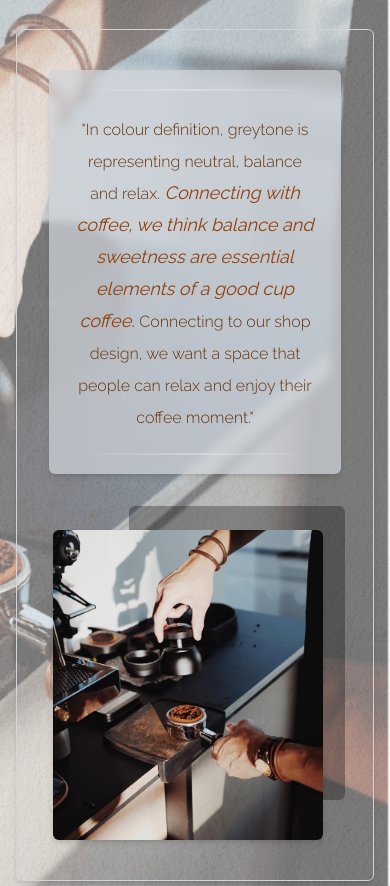
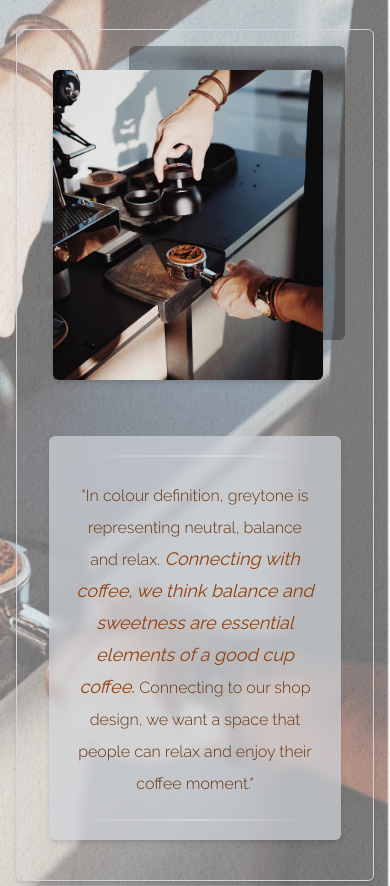
Before and after one commit to Samuellaudev/nextjs-cafe-template, a Next.js app: page / in a window 390 px wide. Shown: the part 682-1568 px from the top of the page. Built offline with nearby package versions, Linux system fonts and the light colour scheme.

Commit message:
Adjusted the order position in mobile view in Quote

```diff
--- a/components/Quote.jsx
+++ b/components/Quote.jsx
@@ -8,12 +8,13 @@ const ThinLine = () => (
 
 const Quote = () => {
   return (
-    <section className="relative mx-auto max-w-screen-xl px-4 py-8 sm:px-6 lg:px-8 md:mb-40">
+    <section className="relative mx-auto max-w-screen-xl px-4 py-8 sm:px-6 lg:px-8 md:mb-20">
       {/* Background Image */ }
       <div className="absolute inset-0 bg-cover bg-right md:bg-center bg-no-repeat opacity-70 md:rounded-md" style={ { backgroundImage: "url('/images/quote_bg.png')" } }></div>
       {/* Content */ }
       <div className="relative z-10 container grid grid-cols-1 md:grid-cols-2 gap-4 px-4 py-10 md:py-20 mx-auto text-center text-white border border-gray-300 p-6 rounded-md shadow-md">
-        <div className='relative col-span-1 md:col-span-1 mb-10 md:my-auto mx-4'>
+        {/* Quote */}
+        <div className='relative order-2 md:order-1 col-span-1 md:col-span-1 mt-10  md:my-auto mx-4'>
           <div className="absolute inset-0 bg-gray-300/70 rounded-md shadow-md backdrop-blur-sm"></div>
           <div className="relative py-0 md:py-4">
             <ThinLine />
@@ -25,7 +26,8 @@ const Quote = () => {
             <ThinLine />
           </div>
         </div>
-        <div className='col-span-1 relative'>
+        {/* Image */}
+        <div className='relative order-1 md:order-2 col-span-1'>
           <div className="absolute -top-6 md:-top-10 bottom-10 left-24 md:left-28 inset-0 w-2/3 bg-black/30 rounded-md"></div>
           <Image
             src='/images/barista_1.jpg'
```
